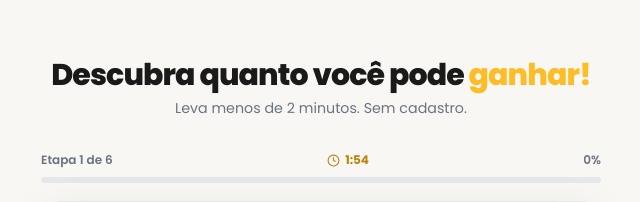
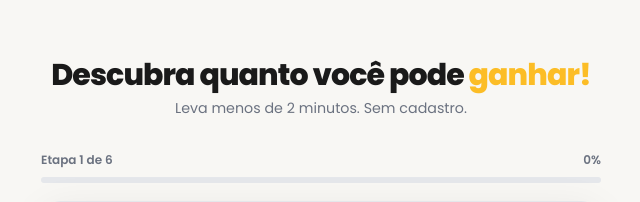
Before and after one commit to t0non/lpLexAero, a Next.js app: page /diagnostico in a window 1280 px wide. Shown: the part 115-317 px from the top of the page, without its empty margins (319-959 px from the left). Built offline with nearby package versions, Linux system fonts and the light colour scheme.

Commit message:
fix: resolve infinite analyzing loop by correcting useEffect dependencies

```diff
--- a/src/components/DiagnosticForm.js
+++ b/src/components/DiagnosticForm.js
@@ -47,24 +47,17 @@ const C = {
 export default function DiagnosticForm({ initialProblem = null, isEmbedded = false }) {
   const [step,        setStep]        = useState(initialProblem ? 2 : 1);
   const [multi,       setMulti]       = useState([]);
-  const [timeLeft,    setTimeLeft]    = useState(119);
-  const [isAnalyzing, setIsAnalyzing] = useState(false);
-  const [loadPct,     setLoadPct]     = useState(0);
-  const [showResult,  setShowResult]  = useState(false);
   const [formData,    setFormData]    = useState({
     problem: initialProblem || "",
     period: "", detail: "", assistance: "", impacts: [], documents: [],
   });
 
-  useEffect(() => {
-    if (step <= TOTAL_STEPS && !showResult) {
-      const t = setInterval(() => setTimeLeft(p => Math.max(0, p - 1)), 1000);
-      return () => clearInterval(t);
-    }
-  }, [step, showResult]);
+  const [isAnalyzing, setIsAnalyzing] = useState(false);
+  const [loadPct,     setLoadPct]     = useState(0);
+  const [showResult,  setShowResult]  = useState(false);
 
   useEffect(() => {
-    if (step > TOTAL_STEPS && !showResult && !isAnalyzing) {
+    if (step > TOTAL_STEPS && !showResult) {
       setIsAnalyzing(true);
       const t = setInterval(() => {
         setLoadPct(p => {
@@ -75,12 +68,11 @@ export default function DiagnosticForm({ initialProblem = null, isEmbedded = fal
       }, 80);
       return () => clearInterval(t);
     }
-  }, [step, showResult, isAnalyzing]);
+  }, [step, showResult]);
 
   const go      = (f, v) => { setFormData(d => ({ ...d, [f]: v })); setStep(s => s + 1); };
   const goMulti = (f)    => { setFormData(d => ({ ...d, [f]: multi })); setMulti([]); setStep(s => s + 1); };
   const toggle  = (v)    => setMulti(m => m.includes(v) ? m.filter(x => x !== v) : [...m, v]);
-  const fmt     = (s)    => Math.floor(s / 60) + ":" + String(s % 60).padStart(2, "0");
 
   const stepPct  = Math.min(100, ((step - 1) / TOTAL_STEPS) * 100);
   const barW     = stepPct + "%";
@@ -280,12 +272,6 @@ export default function DiagnosticForm({ initialProblem = null, isEmbedded = fal
       <div style={{ width: "100%", maxWidth: 560, marginBottom: "1.25rem" }}>
         <div style={{ display: "flex", alignItems: "center", justifyContent: "space-between", marginBottom: "0.4rem", fontSize: "0.8rem", color: C.textMuted }}>
           <span style={{ fontWeight: 600 }}>Etapa {step} de {TOTAL_STEPS}</span>
-          <div style={{ display: "flex", alignItems: "center", gap: "0.35rem", color: "#b8860b", fontWeight: 700 }}>
-            <svg width={13} height={13} viewBox="0 0 24 24" fill="none" stroke="currentColor" strokeWidth="2">
-              <circle cx="12" cy="12" r="10"/><polyline points="12 6 12 12 16 14"/>
-            </svg>
-            {fmt(timeLeft)}
-          </div>
           <span style={{ fontWeight: 600 }}>{Math.round(stepPct)}%</span>
         </div>
         <div style={{ background: C.border, borderRadius: 6, height: 6, overflow: "hidden" }}>
```
